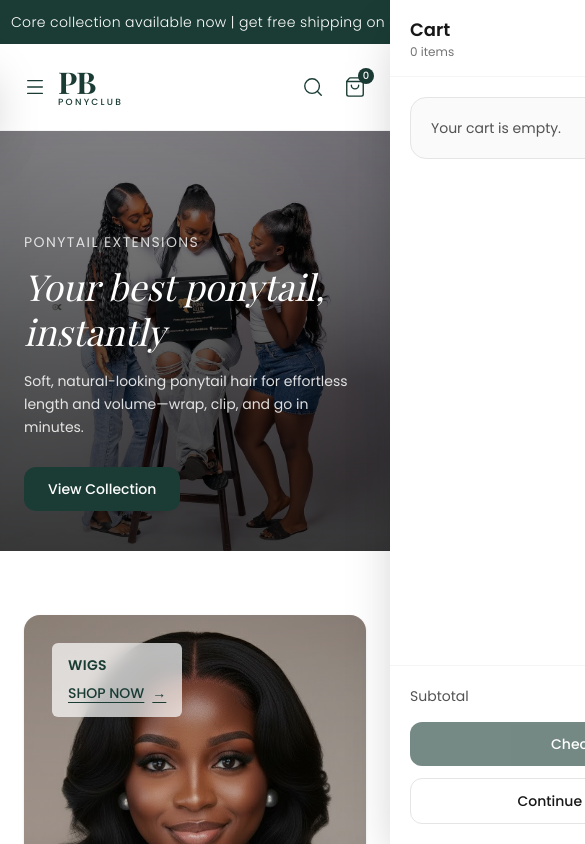
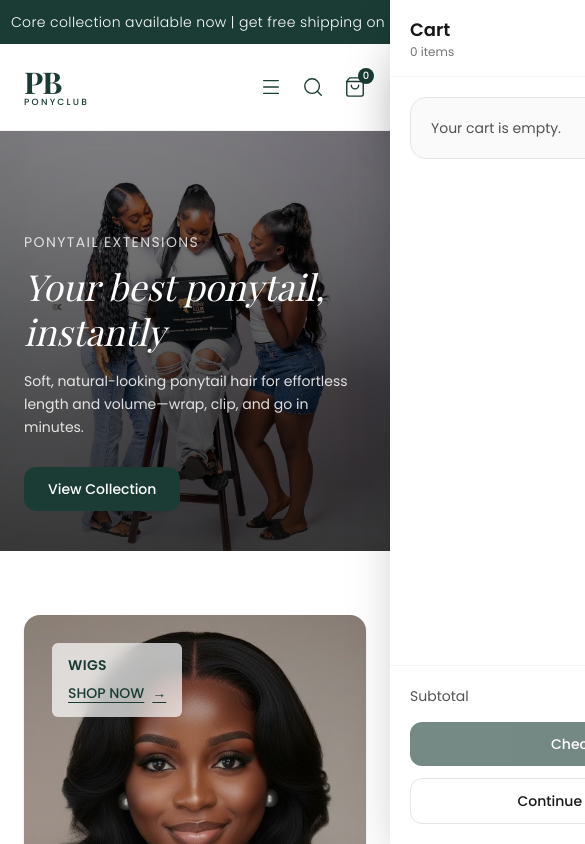
Before and after one commit to huntdavid175/wig_site, a Next.js app: page / in a window 390 px wide. Shown: the top 844 px of the page, 585 px wide, since content can reach past the window. Built offline with nearby package versions, Linux system fonts and the light colour scheme.

Commit message:
updated font

```diff
--- a/app/components/Header.tsx
+++ b/app/components/Header.tsx
@@ -62,16 +62,6 @@ export default function Header() {
   return (
     <header className="bg-white w-full relative">
       <div className="max-w-[1400px] mx-auto flex items-center justify-between py-5 px-6 lg:px-12">
-        <div className="flex items-center gap-3">
-          <button
-            type="button"
-            className="md:hidden text-primary hover:opacity-70 transition-opacity"
-            onClick={() => setIsMobileMenuOpen(true)}
-            aria-label="Open menu"
-          >
-            <Menu size={22} strokeWidth={1.5} />
-          </button>
-
         {/* Logo */}
         <div className="shrink-0">
           <div className="flex flex-col">
@@ -84,7 +74,6 @@ export default function Header() {
             <span className="text-[9px] text-primary tracking-[0.25em] uppercase -mt-1 font-medium">
               PonyClub
             </span>
-            </div>
           </div>
         </div>
 
@@ -114,6 +103,15 @@ export default function Header() {
 
         {/* Right Icons */}
         <div className="flex items-center gap-5">
+          <button
+            type="button"
+            className="md:hidden text-primary hover:opacity-70 transition-opacity"
+            onClick={() => setIsMobileMenuOpen(true)}
+            aria-label="Open menu"
+          >
+            <Menu size={22} strokeWidth={1.5} />
+          </button>
+
           {/* Search */}
           <button className="text-primary hover:opacity-70 transition-opacity">
             <Search size={22} strokeWidth={1.5} />
@@ -153,8 +151,8 @@ export default function Header() {
           role="dialog"
           aria-modal="true"
           aria-label="Mobile navigation"
-          className={`absolute left-0 top-0 h-full w-[85%] max-w-xs bg-white shadow-2xl transition-transform duration-300 ${
-            isMobileMenuOpen ? "translate-x-0" : "-translate-x-full"
+          className={`absolute right-0 top-0 h-full w-[85%] max-w-xs bg-white opacity-100 shadow-2xl transition-transform duration-300 ${
+            isMobileMenuOpen ? "translate-x-0" : "translate-x-full"
           }`}
         >
           <div className="flex items-center justify-between border-b border-neutral-100 px-5 py-4">
```
Lines whose indentation alone changed are shown as unchanged.
